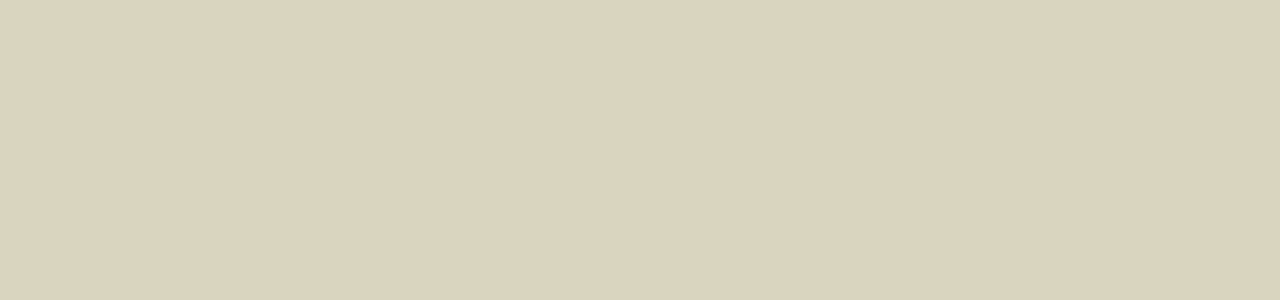
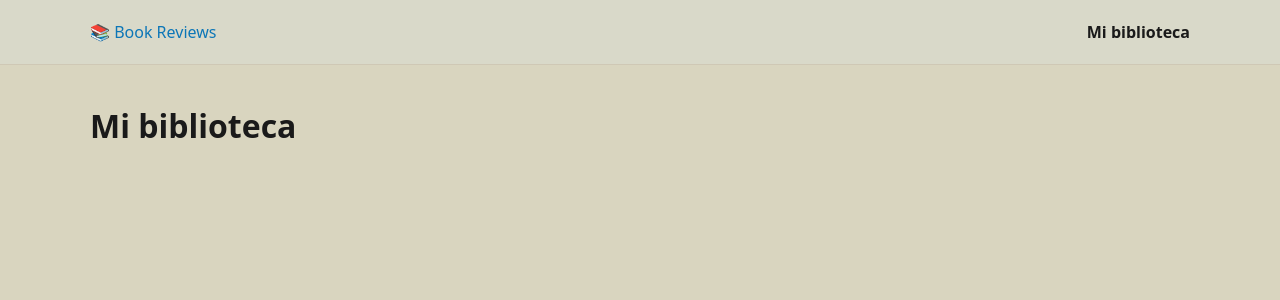
Before and after one commit to abbytec/molecu-library, a Nuxt app in the folder apps/frontend/: page /library in a window 1280 px wide. Before the commit this address had no page. Shown: the top 300 px of the page. Built offline with nearby package versions, Linux system fonts and the light colour scheme.

Commit message:
feat(frontend): Mi biblioteca

```diff
--- a/apps/frontend/assets/styles/main.scss
+++ b/apps/frontend/assets/styles/main.scss
@@ -30,3 +30,32 @@ a:hover {
     color: $link-hover;
     text-decoration: underline;
 }
+
+
+/* Utilidades */
+.u-container {
+    width: min(1100px, 100% - 2rem);
+    margin-inline: auto;
+}
+
+.u-flex {
+    display: flex;
+}
+
+.u-items-center {
+    align-items: center;
+}
+
+.u-justify-between {
+    justify-content: space-between;
+}
+
+@function gap-size($n) {
+    @return $n * 0.25rem; // escala base
+}
+
+@for $i from 1 through 6 {
+    .u-gap-#{$i} {
+        gap: gap-size($i);
+    }
+}
--- /dev/null
+++ b/apps/frontend/components/atoms/AButton.vue
@@ -0,0 +1,41 @@
+<template>
+	<button class="btn" :class="variantClass" :type="type" @click="$emit('click', $event)">
+		<slot />
+	</button>
+</template>
+
+<script setup lang="ts">
+const props = defineProps<{ variant?: "primary" | "ghost"; type?: "button" | "submit" | "reset" }>();
+const variantClass = computed(() => (props.variant === "ghost" ? "btn--ghost" : ""));
+const type = computed(() => props.type ?? "button");
+</script>
+<style scoped lang="scss">
+.btn {
+	--btn-bg: #{$primary};
+	--btn-bg-hover: #{$primary-600};
+	--btn-color: #{$text-inverse};
+	--btn-border: transparent;
+
+	display: inline-flex;
+	align-items: center;
+	justify-content: center;
+	gap: 0.5rem;
+	height: 38px;
+	padding: 0 14px;
+	background: var(--btn-bg);
+	color: var(--btn-color);
+	border: 1px solid var(--btn-border);
+	border-radius: 8px;
+	cursor: pointer;
+	font-weight: 600;
+}
+.btn:hover {
+	background: var(--btn-bg-hover);
+}
+.btn--ghost {
+	--btn-bg: transparent;
+	--btn-bg-hover: rgba(0, 0, 0, 0.06);
+	--btn-color: #{$text};
+	--btn-border: #{$border};
+}
+</style>
--- /dev/null
+++ b/apps/frontend/components/atoms/AContainer.vue
@@ -0,0 +1,3 @@
+<template>
+	<div class="u-container"><slot /></div>
+</template>
--- /dev/null
+++ b/apps/frontend/components/atoms/ALink.vue
@@ -0,0 +1,17 @@
+<template>
+	<NuxtLink class="link-btn" :to="to">
+		<slot />
+	</NuxtLink>
+</template>
+<script setup lang="ts">
+defineProps<{ to: string }>();
+</script>
+<style scoped lang="scss">
+.link-btn {
+	color: $text;
+	font-weight: 600;
+}
+.link-btn:hover {
+	color: $link-hover;
+}
+</style>
--- /dev/null
+++ b/apps/frontend/components/molecules/MHeaderBar.vue
@@ -0,0 +1,33 @@
+<template>
+	<header class="app-header">
+		<AContainer>
+			<div class="app-header__inner">
+				<div class="u-flex u-items-center u-gap-3">
+					<slot name="brand">
+						<NuxtLink to="/" aria-label="Ir al inicio" class="link-btn">📚 Book Reviews</NuxtLink>
+					</slot>
+				</div>
+				<div class="u-flex u-items-center u-gap-3">
+					<!-- Botón fijo: Mi biblioteca -->
+					<ALink to="/library">Mi biblioteca</ALink>
+				</div>
+			</div>
+		</AContainer>
+	</header>
+</template>
+<script setup lang="ts">
+import AContainer from "@/components/atoms/AContainer.vue";
+import ALink from "@/components/atoms/ALink.vue";
+</script>
+<style scoped lang="scss">
+.app-header {
+	background: $header-bg;
+	border-bottom: 1px solid $divider;
+}
+.app-header__inner {
+	height: 64px;
+	display: flex;
+	align-items: center;
+	justify-content: space-between;
+}
+</style>
--- /dev/null
+++ b/apps/frontend/components/organisms/OApp.vue
@@ -0,0 +1,20 @@
+<template>
+	<div>
+		<MHeaderBar />
+
+		<main class="app-main">
+			<AContainer>
+				<slot />
+			</AContainer>
+		</main>
+	</div>
+</template>
+<script setup lang="ts">
+import MHeaderBar from "@/components/molecules/MHeaderBar.vue";
+import AContainer from "@/components/atoms/AContainer.vue";
+</script>
+<style scoped lang="scss">
+.app-main {
+	padding: 1rem 0 2rem;
+}
+</style>
--- a/apps/frontend/layouts/default.vue
+++ b/apps/frontend/layouts/default.vue
@@ -1,3 +1,9 @@
 <template>
-	<slot />
+	<OAppShell>
+		<slot />
+	</OAppShell>
 </template>
+
+<script setup lang="ts">
+import OAppShell from "@/components/organisms/OApp.vue";
+</script>
--- a/apps/frontend/nuxt.config.ts
+++ b/apps/frontend/nuxt.config.ts
@@ -5,4 +5,13 @@ export default defineNuxtConfig({
   ssr: false,
   modules: ['@pinia/nuxt'],
   css: ['@/assets/styles/main.scss'],
+  vite: {
+    css: {
+      preprocessorOptions: {
+        scss: {
+          additionalData: '@use "@/assets/styles/variables" as *;'
+        }
+      }
+    }
+  }
 })
--- /dev/null
+++ b/apps/frontend/pages/library.vue
@@ -0,0 +1,3 @@
+<template>
+	<h1>Mi biblioteca</h1>
+</template>
```
